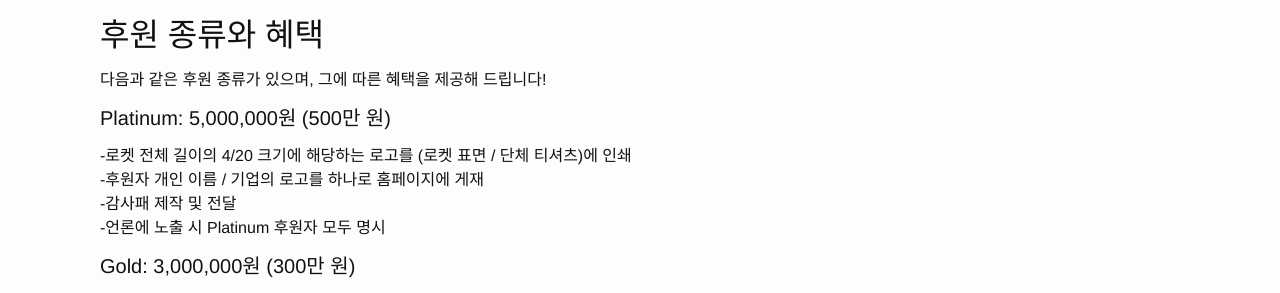
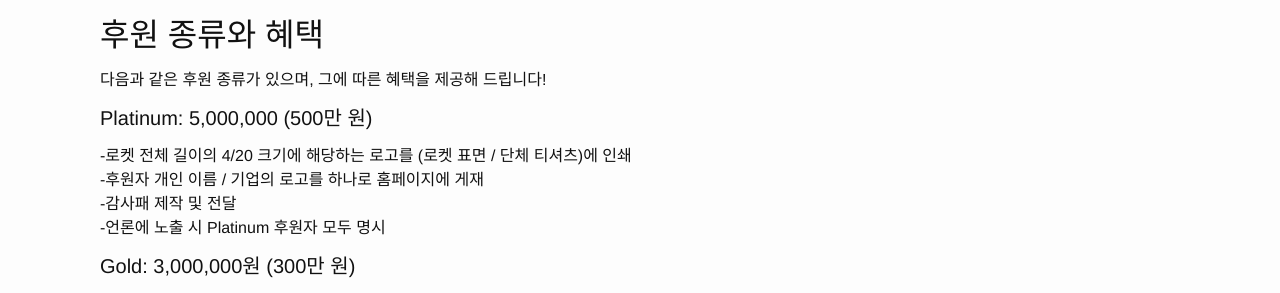
Before and after one commit to Hanaro2021/hanaro.github.io, a Jekyll site: the page built from _pages/6.support.md, in a window 1280 px wide. Shown: the part 205-498 px from the top of the page. Built offline with Jekyll 4.4.1, drawn with Linux system fonts in a browser that asks for light colours; nearby versions of some CDN libraries.

Commit message:
Update 6.support.md

```diff
--- a/_pages/6.support.md
+++ b/_pages/6.support.md
@@ -10,7 +10,9 @@ permalink: /support/
 
 ## 후원 종류와 혜택<br/>
 다음과 같은 후원 종류가 있으며, 그에 따른 혜택을 제공해 드립니다!<br/>
-#### Platinum: 5,000,000원 (500만 원)<br/>
+
+
+#### Platinum: 5,000,000 (500만 원)
 -로켓 전체 길이의 4/20 크기에 해당하는 로고를 (로켓 표면 / 단체 티셔츠)에 인쇄<br/>
 -후원자 개인 이름 / 기업의 로고를 하나로 홈페이지에 게재<br/>
 -감사패 제작 및 전달<br/>
```
